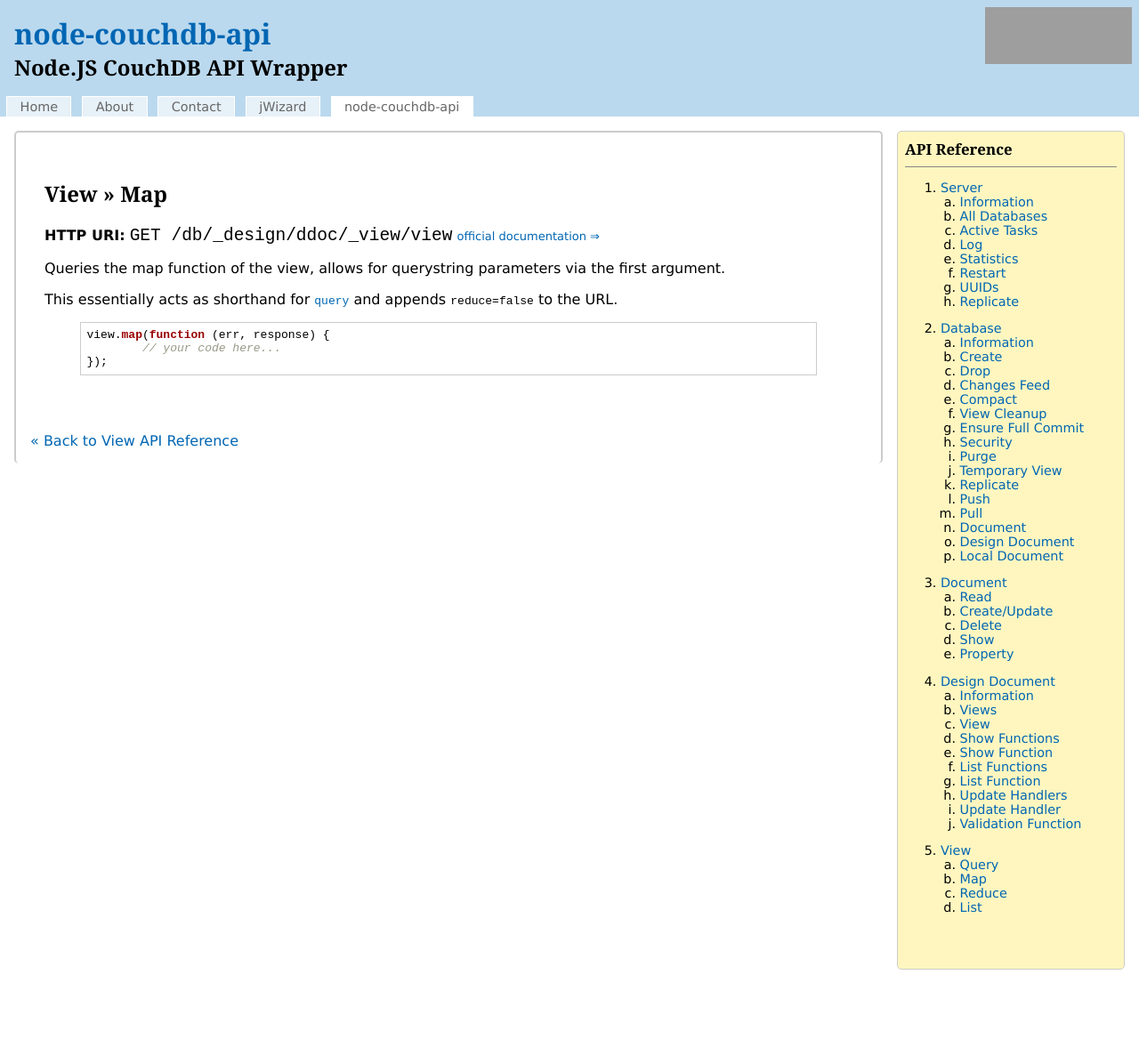
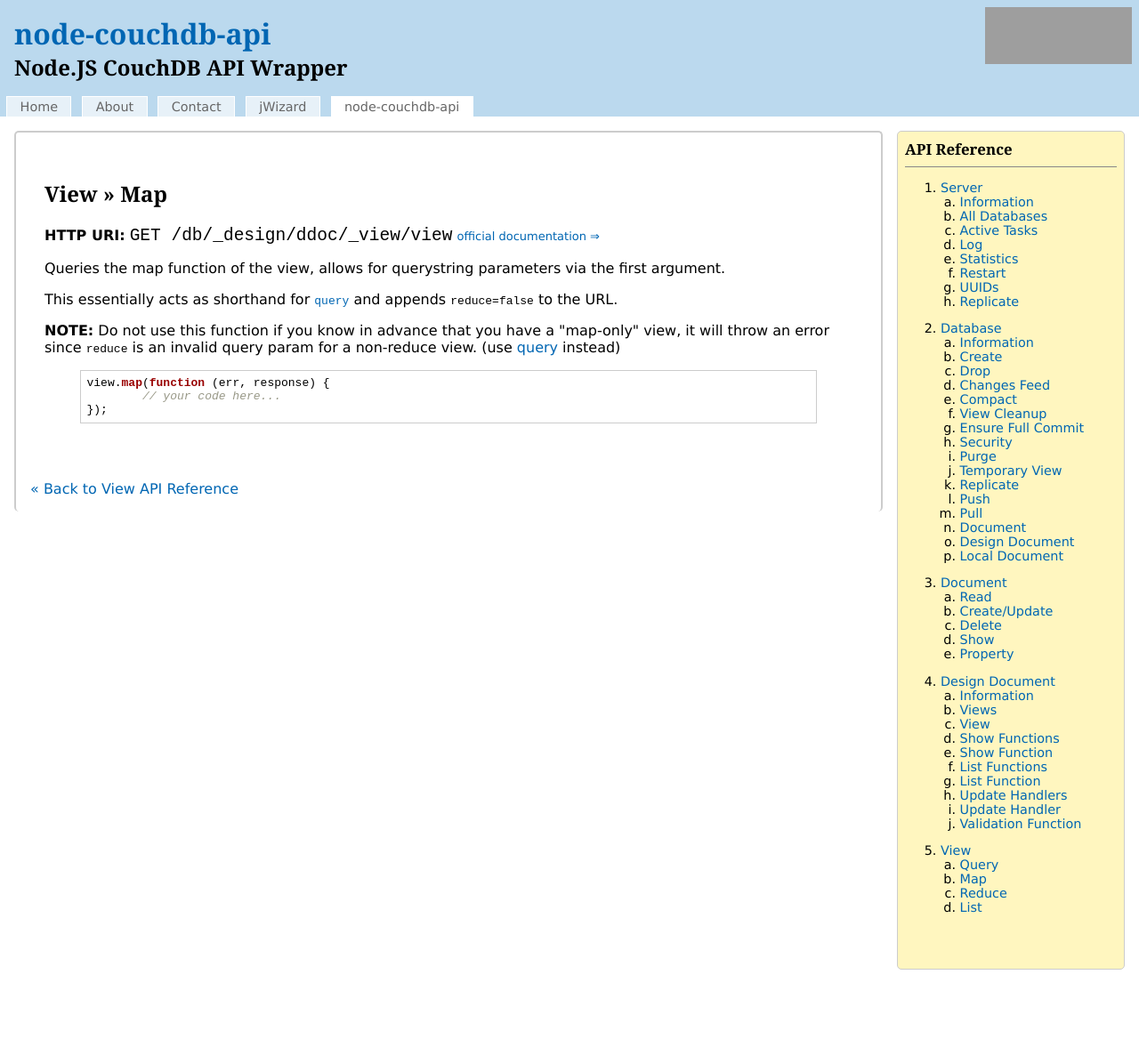
Before and after one commit to dominicbarnes/node-couchdb-api, a Jekyll site: the page built from _posts/2011-05-02-map.html, in a window 1280 px wide. Shown: the whole page at 89% size. Built offline with Jekyll 4.4.1, drawn with Linux system fonts in a browser that asks for light colours; Markdown is read by kramdown in place of the engine named in the settings; grey boxes are pictures that could not be loaded.

Commit message:
Adding warning for  method on non-reduce view

```diff
--- a/_posts/2011-05-02-map.html
+++ b/_posts/2011-05-02-map.html
@@ -10,6 +10,7 @@
 
 <p>Queries the map function of the view, allows for querystring parameters via the first argument.</p>
 <p>This essentially acts as shorthand for <a href="#query"><code>query</code></a> and appends <code>reduce=false</code> to the URL.</p>
+<p><b>NOTE:</b> Do not use this function if you know in advance that you have a "map-only" view, it will throw an error since <code>reduce</code> is an invalid query param for a non-reduce view. (use <a href="#query">query</a> instead)</p>
 
 {% highlight javascript %}
 view.map(function (err, response) {
```
